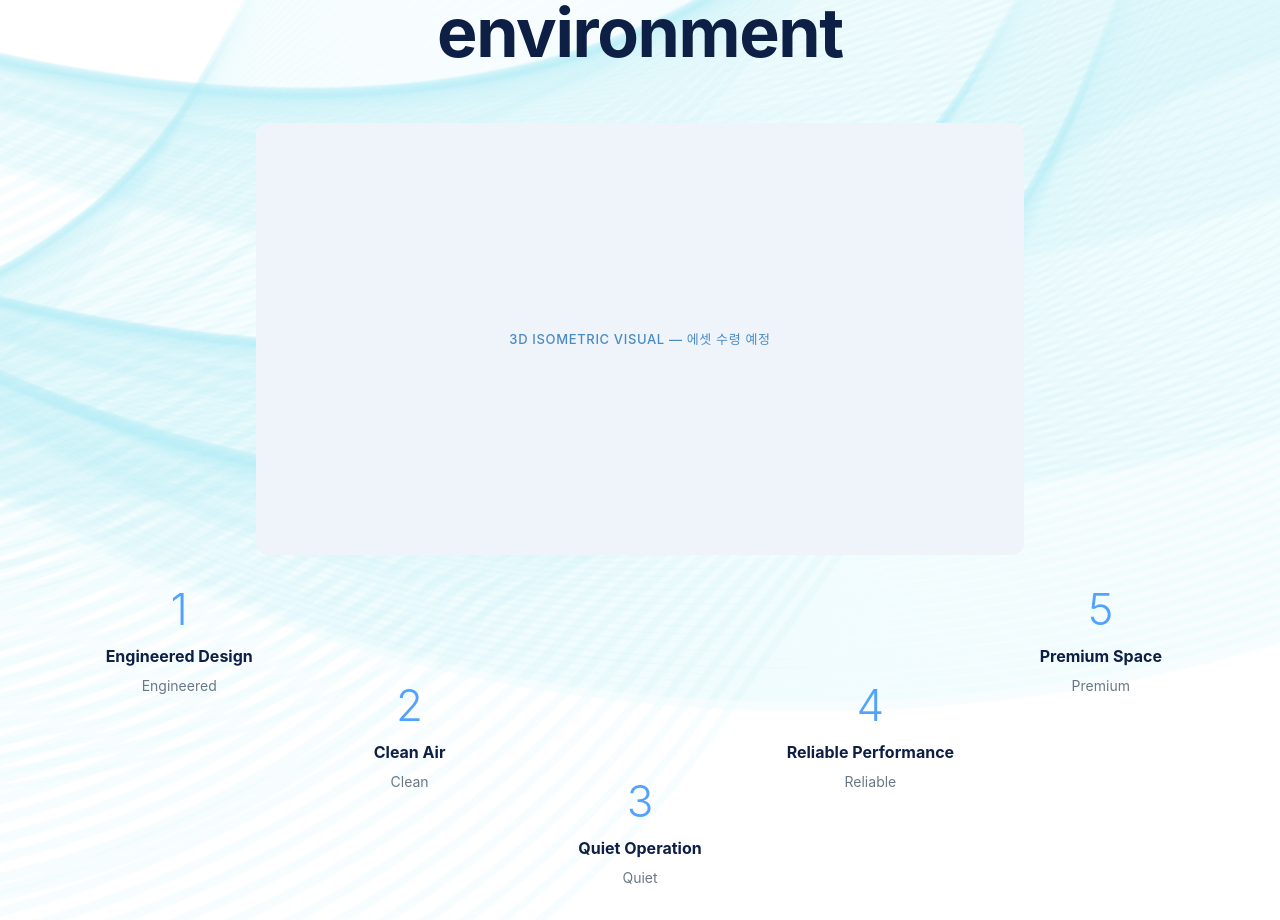
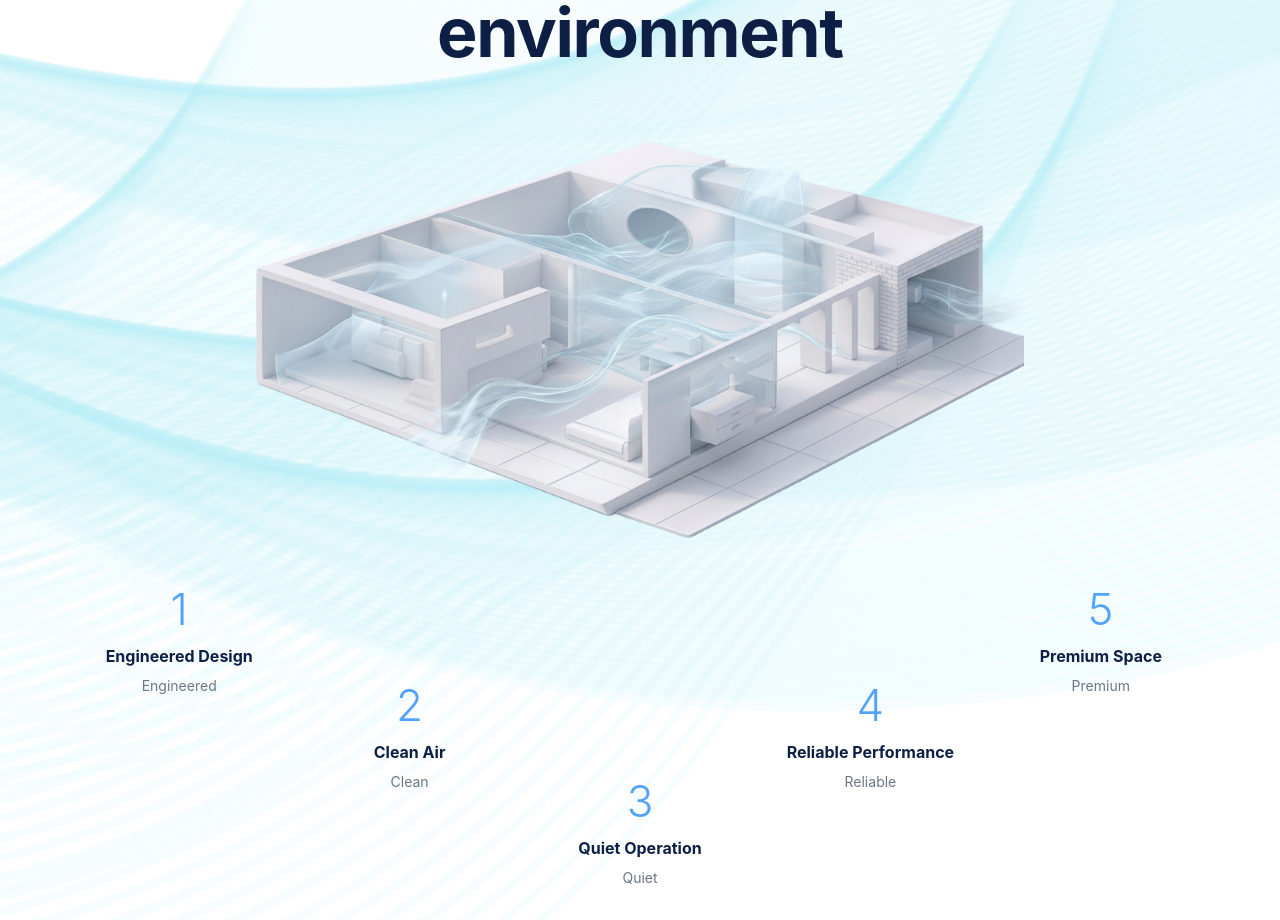
Before and after one commit to komiwebmaster-del/aeris-webpage, a Next.js app: page /en in a window 1280 px wide. Shown: the part 2560-3480 px from the top of the page. Built offline with nearby package versions, Linux system fonts and the light colour scheme; no server answers; a web font is replaced by a local one.

Commit message:
✨ Feat: Brand Core 3D 아이소메트릭 비주얼 반영
디자이너로부터 수령한 `3d-house.png`(982×507 투명 PNG) 를 중앙 비주얼 영역에 배치하고
다국어 alt 키(`brandCore.visualAlt`) 를 추가. README 의 섹션 상태 표기도 갱신.

```diff
--- a/messages/en.json
+++ b/messages/en.json
@@ -42,7 +42,8 @@
       "quiet":      { "ko": "Quiet Operation", "en": "Quiet" },
       "reliable":   { "ko": "Reliable Performance", "en": "Reliable" },
       "premium":    { "ko": "Premium Space", "en": "Premium" }
-    }
+    },
+    "visualAlt": "Isometric illustration of an interior with AERIS integrated indoor-air solutions"
   },
   "brandConcept": {
     "eyebrow": "ABOUT AERIS - Brand Concept",
--- a/messages/ko.json
+++ b/messages/ko.json
@@ -42,7 +42,8 @@
       "quiet":      { "ko": "조용한 운전", "en": "Quiet" },
       "reliable":   { "ko": "신뢰 가능한 성능", "en": "Reliable" },
       "premium":    { "ko": "공간의 품격", "en": "Premium" }
-    }
+    },
+    "visualAlt": "AERIS 통합 공기환경 솔루션이 설치된 실내 아이소메트릭 일러스트"
   },
   "brandConcept": {
     "eyebrow": "ABOUT AERIS - Brand Concept",
--- a/src/components/sections/brand-core/index.tsx
+++ b/src/components/sections/brand-core/index.tsx
@@ -1,3 +1,4 @@
+import Image from 'next/image';
 import { useTranslations } from 'next-intl';
 import { Section } from '@/components/layout/section';
 import { Container } from '@/components/layout/container';
@@ -45,13 +46,14 @@ export function BrandCoreSection() {
           </h2>
         </FadeUp>
 
-        {/* 중앙 비주얼 placeholder — 에셋 수령 예정 */}
         <FadeUp delay={0.18} className="relative mx-auto mt-10 aspect-[16/9] w-full max-w-3xl md:mt-12">
-          <div className="flex h-full w-full items-center justify-center rounded-lg bg-blue-50">
-            <p className="text-caption font-medium uppercase tracking-wider text-blue-500">
-              3D Isometric Visual — 에셋 수령 예정
-            </p>
-          </div>
+          <Image
+            src="/images/3d-house.png"
+            alt={t('visualAlt')}
+            fill
+            sizes="(min-width: 1024px) 768px, (min-width: 768px) 80vw, 100vw"
+            className="object-contain"
+          />
         </FadeUp>
 
         {/* 5-포인트 가치 */}
```
Also changed, not shown: public/images/3d-house.png (added), 1 other file (tests, documents, lock files or other folders).
